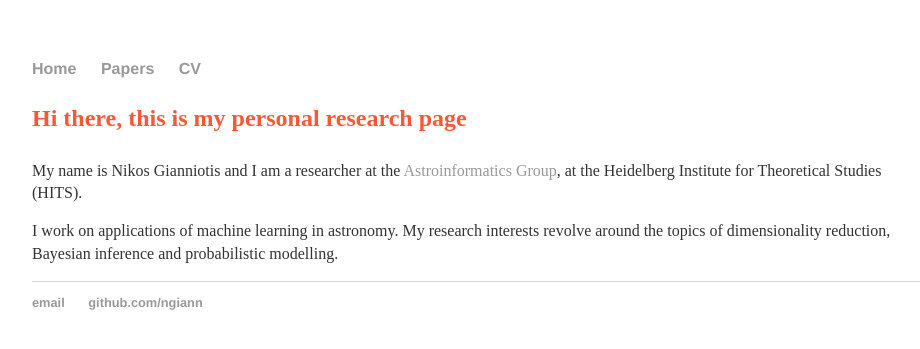
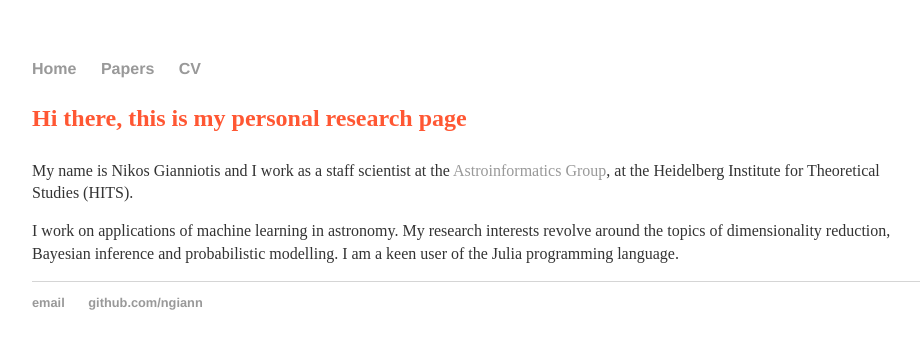
Before and after one commit to ngiann/ngiann.github.io, a Jekyll site: the page built from index.html, in a window 1280 px wide. Shown: the top 349 px of the page, without its empty margins (160-1080 px from the left). Built offline with Jekyll 4.4.1, drawn with Linux system fonts in a browser that asks for light colours.

Commit message:
Update index.html

```diff
--- a/index.html
+++ b/index.html
@@ -4,6 +4,6 @@ title: Nikos Gianniotis, Machine learning researcher
 ---
 <div class="blurb">
 	<h2> <p style="color:#FF5733">Hi there, this is my personal research page </p> </h2>
-	<p>My name is Nikos Gianniotis and I am a researcher at the  <a href="https://www.h-its.org/research/ain">Astroinformatics Group</a>, at the Heidelberg Institute for Theoretical Studies (HITS). </p>
-	<p>I work on applications of machine learning in astronomy. My research interests revolve around the topics of dimensionality reduction, Bayesian inference and probabilistic modelling. </p>
+	<p>My name is Nikos Gianniotis and I work as a staff scientist at the  <a href="https://www.h-its.org/research/ain">Astroinformatics Group</a>, at the Heidelberg Institute for Theoretical Studies (HITS). </p>
+	<p>I work on applications of machine learning in astronomy. My research interests revolve around the topics of dimensionality reduction, Bayesian inference and probabilistic modelling. I am a keen user of the Julia programming language. </p>
 </div><!-- /.blurb -->
```
